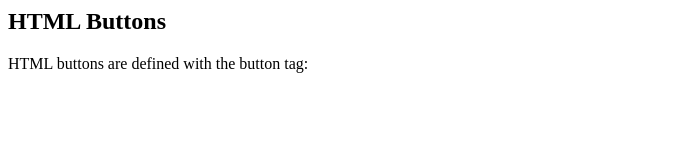
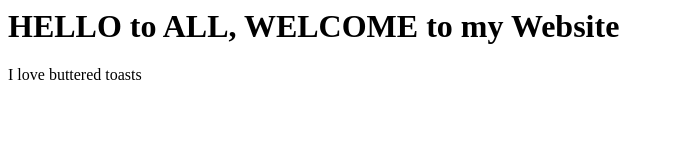
Before and after one commit to jagatb880/alpine-image-docker, a plain HTML site: page index.html in a window 1280 px wide. Shown: the whole page, without its empty margins (0-674 px from the left). Drawn offline with Linux system fonts and the light colour scheme.

Commit message:
changed in index.html

```diff
--- a/index.html
+++ b/index.html
@@ -1,8 +1,5 @@
 <html>
-<body>
-
-<h2>HTML Buttons</h2>
-<p>HTML buttons are defined with the button tag:</p>
-
-</body>
+<title>My Website</title>
+<h1>HELLO to ALL, WELCOME to my Website</h1>
+<p>I love buttered toasts</p>
 </html>
```
